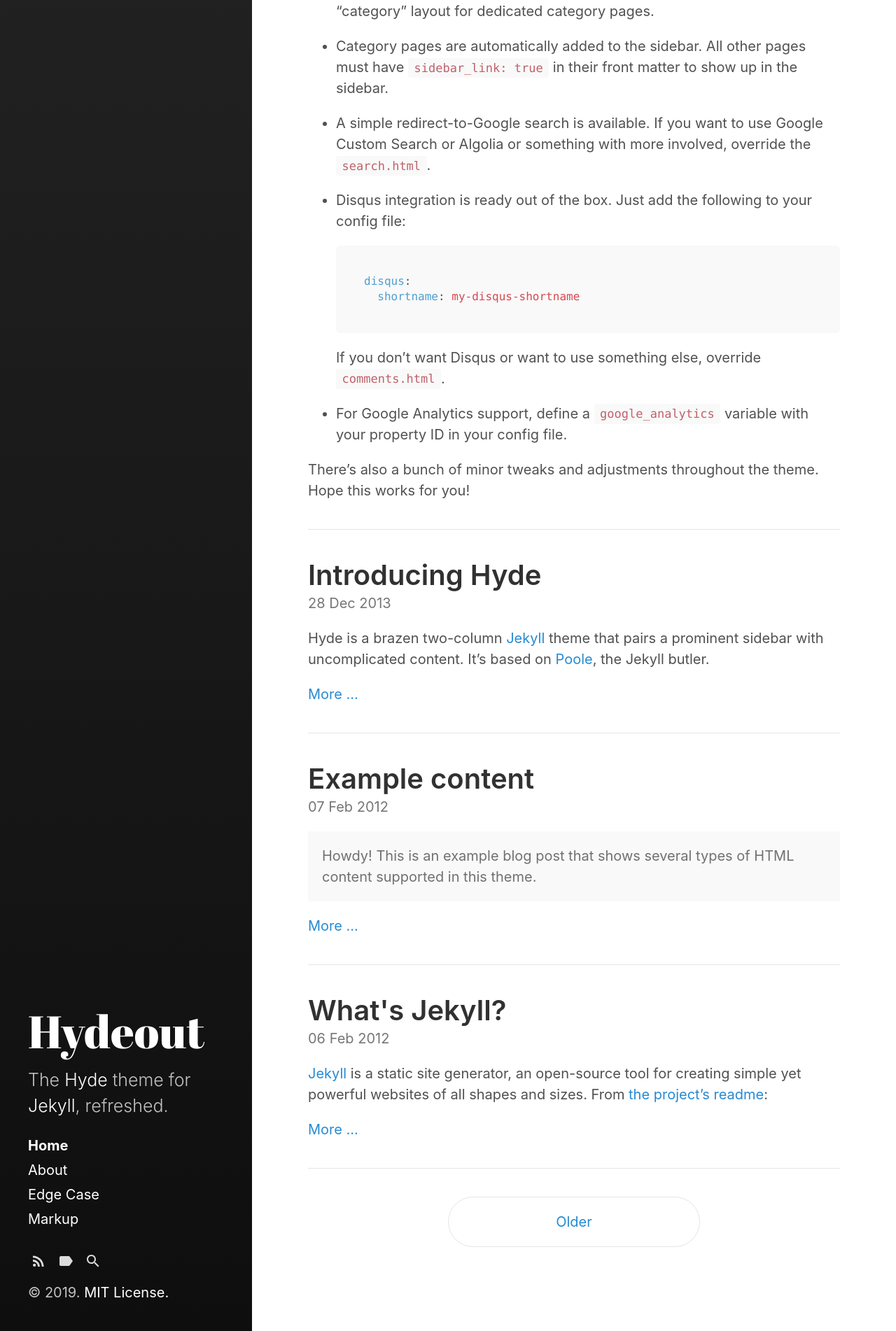
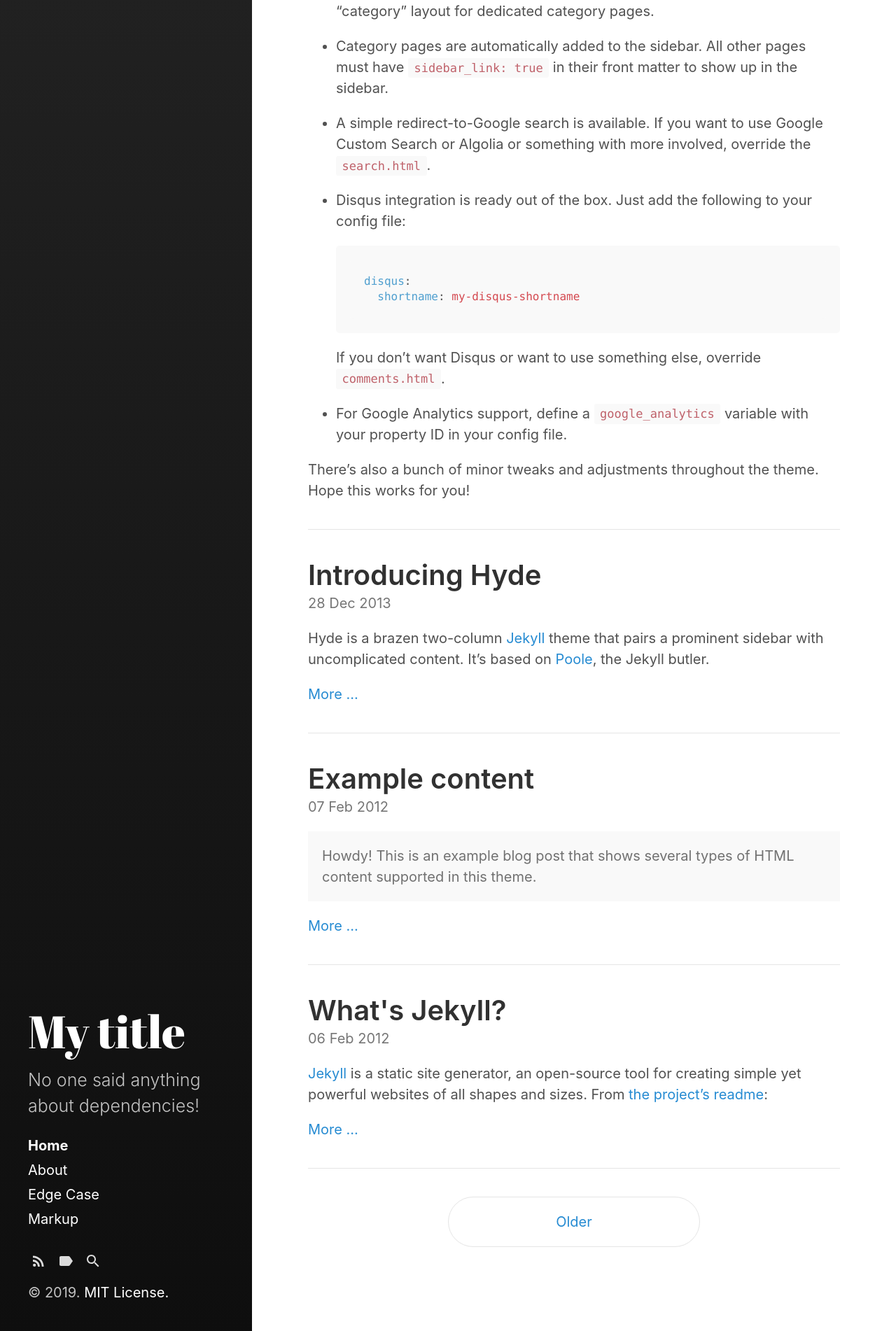
Before and after one commit to terribold/terribold.github.io, a Jekyll site: the page built from index.html, in a window 1280 px wide. Shown: the part 1735-3637 px from the top of the page at 70% size. Built offline with Jekyll 4.4.1, drawn with Linux system fonts in a browser that asks for light colours; the list of posts is cut into pages by our own code.

Commit message:
Update _config.yml

```diff
--- a/_config.yml
+++ b/_config.yml
@@ -3,11 +3,11 @@
 highlighter:      rouge
 
 # Setup
-title:            Hydeout
-tagline:          'A Jekyll theme'
-description:      'The <a href="http://hyde.getpoole.com" target="_blank">Hyde</a> theme for <a href="http://jekyllrb.com" target="_blank">Jekyll</a>, refreshed.'
-url:              https://fongandrew.github.io
-baseurl:          '/hydeout'
+title:            My title
+tagline:          'A Jekyll site'
+description:      'No one said anything about dependencies!'
+# url:              https://fongandrew.github.io
+# baseurl:          '/hydeout'
                   # the optional subpath of your site, e.g. "/blog"
                   # NB: This applies to all pages in your Jekyll site.
                   # If you want to move just the blog index pages but keep
@@ -15,12 +15,9 @@
                   # sidebar_blog_link below.
 
 author:
-  name:           'Andrew Fong'
-  url:            https://twitter.com/fongandrewc
+  name:           'Brett Lee'
 
 paginate:         5
-# paginate_path:    '/page:num'
-                    # Or '/blog/page:num' if you want to move your index pages
 
 plugins:
   - jekyll-feed
@@ -29,7 +26,3 @@
 
 # Sidebar link settings
 sidebar_home_link:  true
-# sidebar_blog_link:  '/blog'   # By default, your home page is your blog
-                                # page. If you change your paginate_path,
-                                # set this to the root of the paginate_path
-                                # to enable a separate blog link.
```
